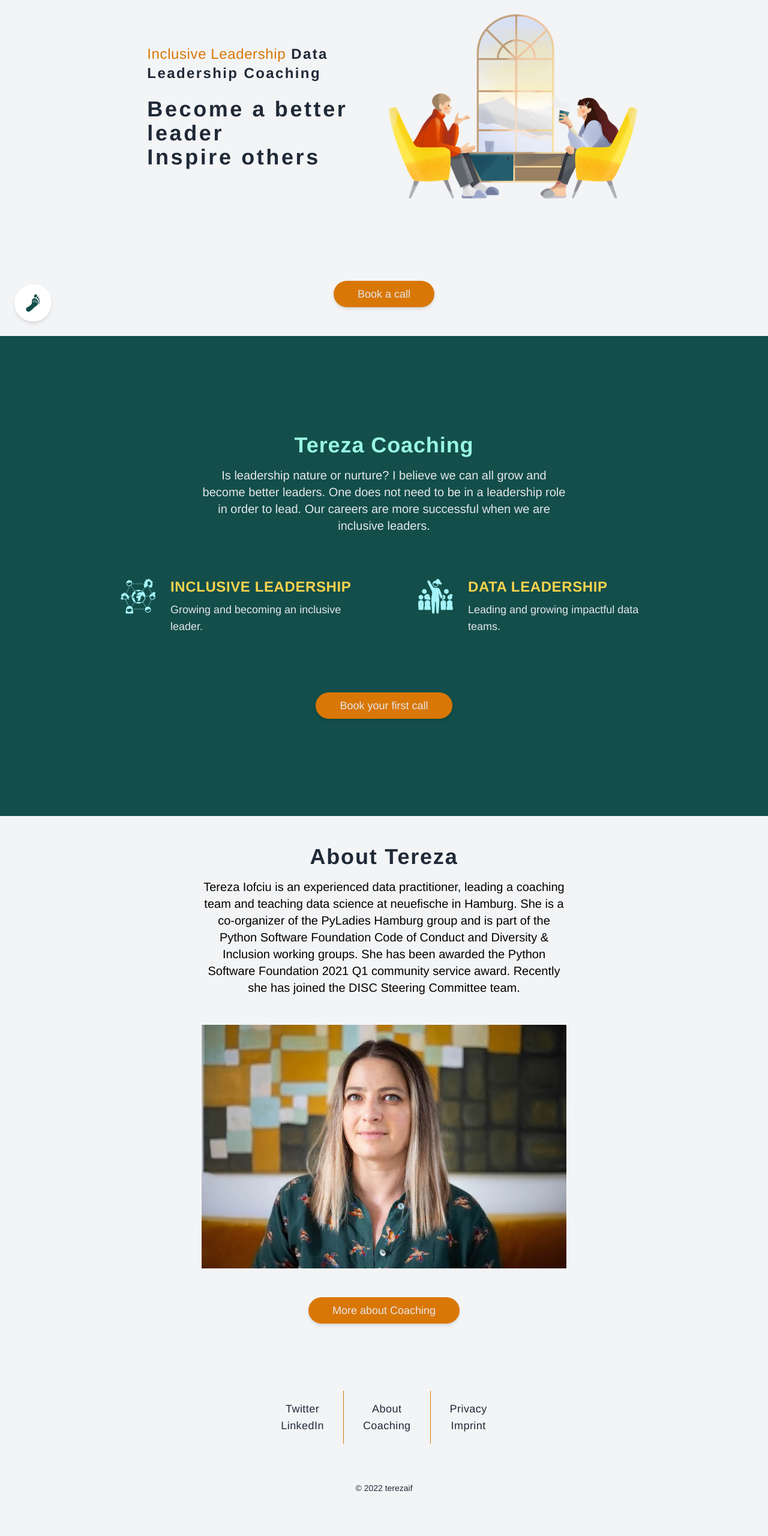
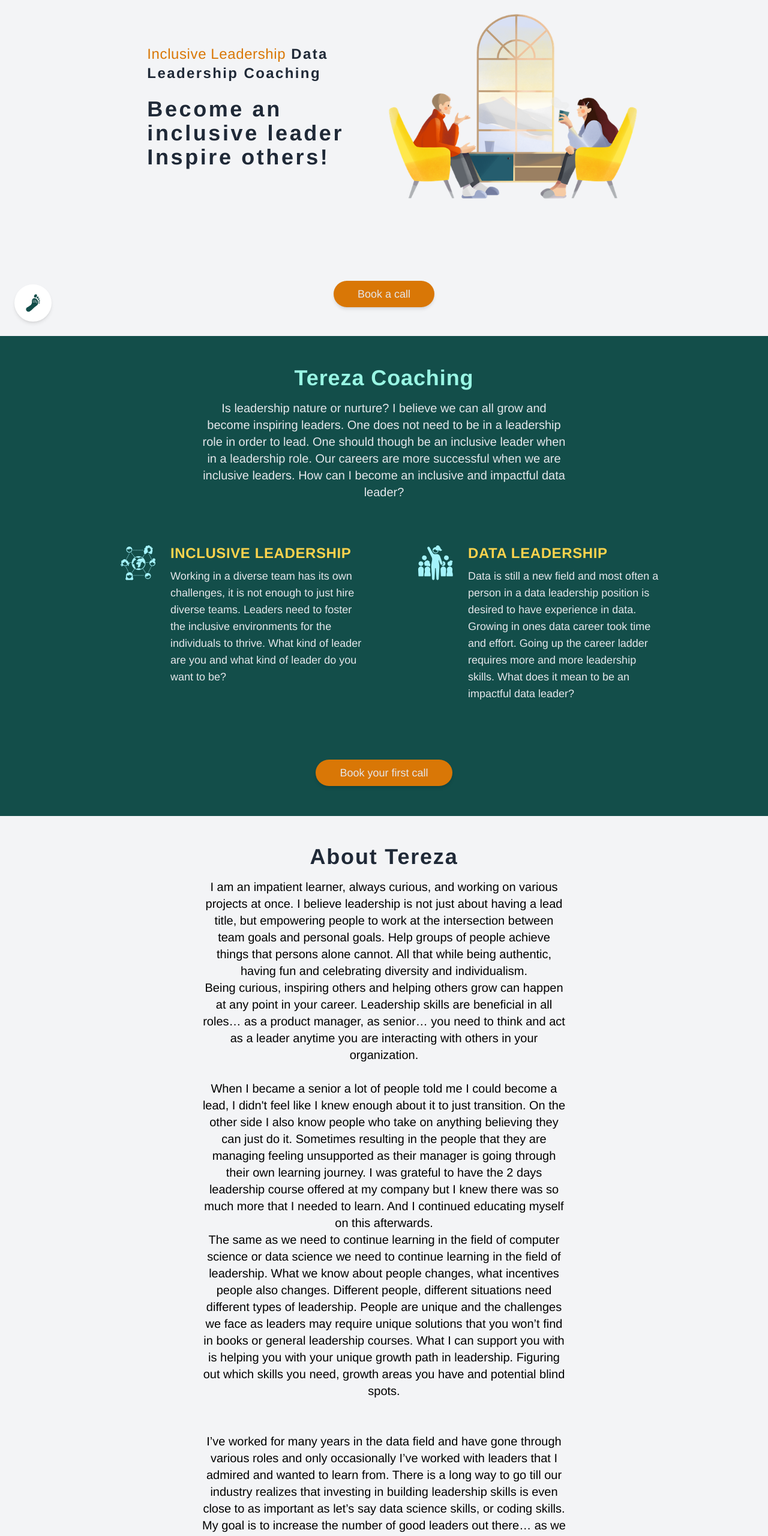
Before and after one commit to terezaif/tereza-coaching, an Eleventy site: page src/index.njk in a window 1280 px wide. Shown: the part 240-2800 px from the top of the page at 60% size. Before the commit the page ends 2730 px from the top, so only its background shows below. Built offline with nearby package versions, Linux system fonts and the light colour scheme; Eleventy itself is replaced by a stand-in of ours; files that its build step writes are made by us from their sources; a script that the page names is missing; files whose address does not match are found by name; what postcss-import would draw is missing.

Commit message:
update about and features

```diff
--- a/src/_data/features.json
+++ b/src/_data/features.json
@@ -2,11 +2,11 @@
   {
     "title": "Inclusive Leadership",
     "icon": "noun-networking-2909312-A5F3FC.svg",
-    "content": "Growing and becoming an inclusive leader."
+    "content": "Working in a diverse team has its own challenges, it is not enough to just hire diverse teams. Leaders need to foster the inclusive environments for the individuals to thrive. What kind of leader are you and what kind of leader do you want to be?"
   },
   {
     "title": "Data Leadership",
     "icon": "noun-leadership-2909348-A5F3FC.svg",
-    "content": "Leading and growing impactful data teams."
+    "content": "Data is still a new field and most often a person in a data leadership position is desired to have experience in data. Growing in ones data career took time and effort. Going up the career ladder requires more and more leadership skills. What does it mean to be an impactful data leader?"
   }
 ]
--- a/src/_includes/section.header.njk
+++ b/src/_includes/section.header.njk
@@ -3,9 +3,9 @@
     <div class="w-full text-center sm:text-left sm:w-1/2 py-12 sm:px-8">
       <h1 class="tracking-wide text-amber-600 text-2xl mb-6">Inclusive Leadership<span
           class="text-gray-800 font-bold tracking tracking-widest"> Data Leadership Coaching</span></h1>
-      <h2 class="font-bold tracking-widest text-4xl">Become a better leader</h1>
+      <h2 class="font-bold tracking-widest text-4xl">Become an inclusive leader</h1>
 
-        <p class="font-bold tracking-widest text-4xl">Inspire others</p>
+        <p class="font-bold tracking-widest text-4xl">Inspire others!</p>
     </div>
     <div class="w-full sm:w-1/2">
       <img src="/img/shine-friends-sitting-by-the-window-and-talking-1.webp" alt="AWE.SOME header">
--- a/src/sections/about.md
+++ b/src/sections/about.md
@@ -3,4 +3,15 @@ title: About Tereza
 type: about
 ---
 
-Tereza Iofciu is an experienced data practitioner, leading a coaching team and teaching data science at neuefische in Hamburg. She is a co-organizer of the PyLadies Hamburg group and is part of the Python Software Foundation Code of Conduct and Diversity & Inclusion working groups. She has been awarded the Python Software Foundation 2021 Q1 community service award. Recently she has joined the DISC Steering Committee team.
+I am an impatient learner, always curious, and working on various projects at once. I believe leadership is not just about having a lead title, but empowering people to work at the intersection between team goals and personal goals. Help groups of people achieve things that persons alone cannot. All that while being authentic, having fun and celebrating diversity and individualism.
+
+Being curious, inspiring others and helping others grow can happen at any point in your career. Leadership skills are beneficial in all roles.. as a product manager, as senior.. you need to think and act as a leader anytime you are interacting with others in your organization.
+
+<br>
+When I became a senior a lot of people told me I could become a lead, I didn't feel like I knew enough about it to just transition. On the other side I also know people who take on anything believing they can just do it. Sometimes resulting in the people that they are managing feeling unsupported as their manager is going through their own learning journey. I was grateful to have the 2 days leadership course offered at my company but I knew there was so much more that I needed to learn. And I continued educating myself on this afterwards.
+
+The same as we need to continue learning in the field of computer science or data science we need to continue learning in the field of leadership. What we know about people changes, what incentives people also changes. Different people, different situations need different types of leadership. People are unique and the challenges we face as leaders may require unique solutions that you won't find in books or general leadership courses. What I can support you with is helping you with your unique growth path in leadership. Figuring out which skills you need, growth areas you have and potential blind spots.
+<br>
+I've worked for many years in the data field and have gone through various roles and only occasionally I've worked with leaders that I admired and wanted to learn from. There is a long way to go till our industry realizes that investing in building leadership skills is even close to as important as let's say data science skills, or coding skills.
+
+My goal is to increase the number of good leaders out there.. as we do spend a lot of time at work and it is important that this time has a positive impact on our lives and on others.
--- a/src/sections/features.md
+++ b/src/sections/features.md
@@ -4,4 +4,4 @@ title: Tereza Coaching
 type: features
 ---
 
-Is leadership nature or nurture? I believe we can all grow and become better leaders. One does not need to be in a leadership role in order to lead. Our careers are more successful when we are inclusive leaders.
+Is leadership nature or nurture? I believe we can all grow and become inspiring leaders. One does not need to be in a leadership role in order to lead. One should though be an inclusive leader when in a leadership role. Our careers are more successful when we are inclusive leaders. How can I become an inclusive and impactful data leader?
```
Also changed, not shown: src/imprint.md (+5 -10 lines).
